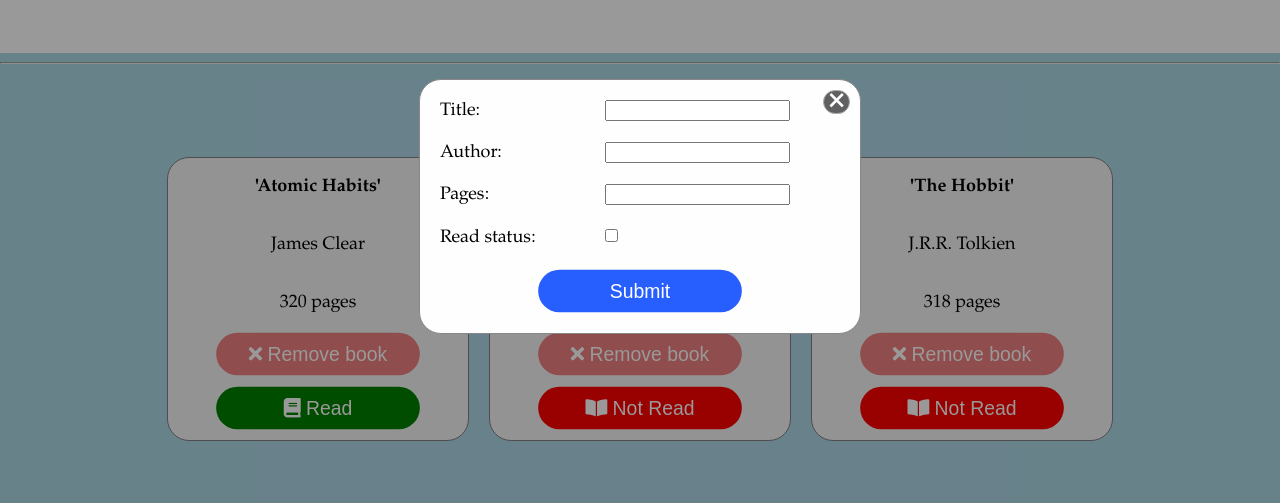
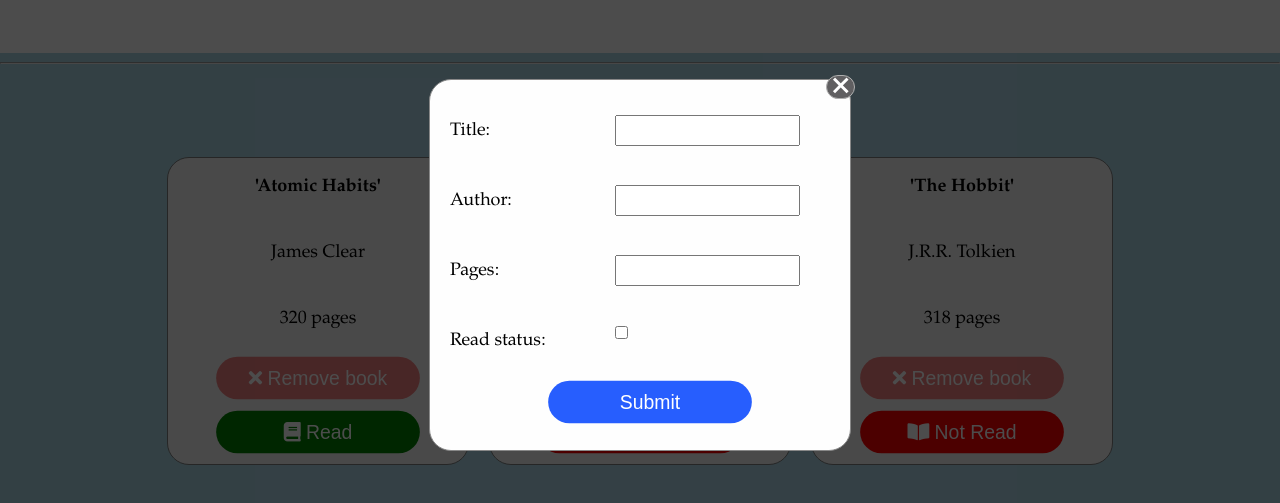
Before and after one commit to ynkze/library, a plain HTML site: page index.html in a window 1280 px wide. Both pictures are taken after a click on the button "New Book". Shown: the part 177-680 px from the top of the page. Drawn offline with Linux system fonts and the light colour scheme.

Commit message:
CSS adjustments

```diff
--- a/css/style.css
+++ b/css/style.css
@@ -1,7 +1,7 @@
 
 
 body {
-   font-family: Garamond;
+   font-family: Garamond, Arial, Helvetica, sans-serif;
    font-size: large;
    font-weight: 500;
    padding:0;
@@ -47,6 +47,9 @@
 
 .card p {
    text-align: center;
+   height: 30px;
+   width: 280px;
+   word-wrap: break-word;
 }
 
 
@@ -68,6 +71,10 @@
    transform: scale(var(--s, .97));
    color: var(--color);
    background: var(--background);
+}
+
+button:hover {
+   box-shadow: 0 0px 12px 0 rgba(0,0,0,0.5), 0 17px 50px 0 rgba(0,0,0,0.19);
 }
 
 
@@ -98,24 +105,31 @@
    height: 100%; /* Full height */
    overflow: auto; /* Enable scroll if needed */
    background-color: rgb(0,0,0); /* Fallback color */
-   background-color: rgba(0,0,0,0.4); /* Black w/ opacity */
-
+   background-color: rgba(0,0,0,0.7); /* Black w/ opacity */
  }
 
  /* Modal Content/Box */
 .modal-content {
    background-color: #fefefe;
    margin: 20% auto;
-   padding: 20px;
+   padding-left: 20px;
+   padding-top: 20px;
    border: 1px solid #888;
    border-radius: 22px;
    width: 400px;
+   height: 350px;
 }
 
  label {
     width: 160px;
     display: inline-block;
     margin-bottom: 20px;
+    height: 30px;
+    margin-top: 20px;
+ }
+
+ input {
+    height: 25px;
  }
 
  #read {
@@ -128,15 +142,15 @@
  }
 
 #close {
-   float:right;
-   margin-top:-10px;
-   margin-right:-10px;
+   float: right;
+   margin-top:-25px;
+   margin-right:-5px;
    cursor:pointer;
    color: #fff;
    border: 1px solid #AEAEAE;
    border-radius: 30px;
    background: #605F61;
-   font-size: 31px;
+   font-size: 34px;
    font-weight: bold;
    display: inline-block;
    line-height: 0px;
```
Also changed, not shown: README.md.
